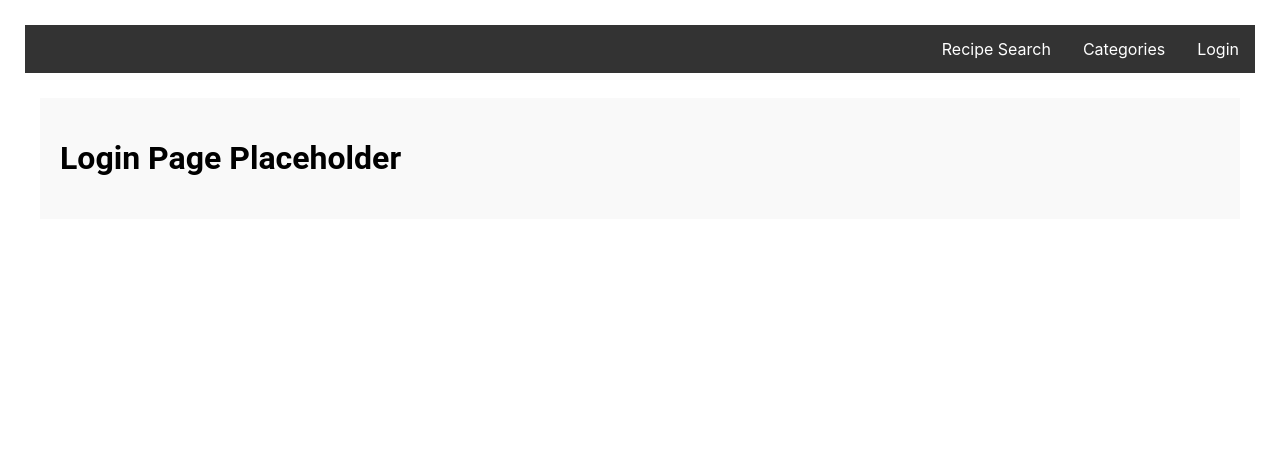
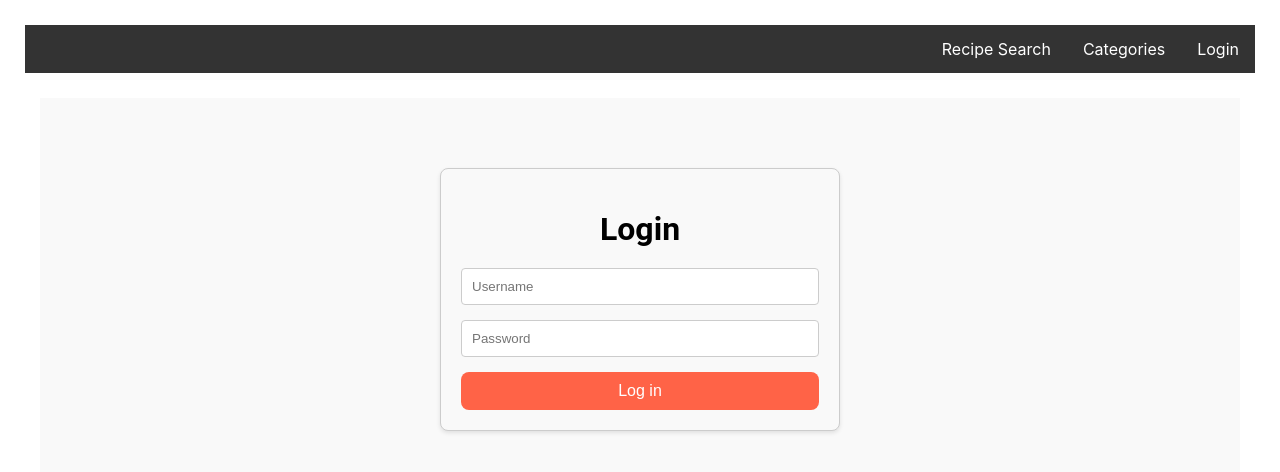
Before and after one commit to denislavninov/recipe-search-app, a React (Create React App) app: page /login in a window 1280 px wide. Shown: the top 472 px of the page. Built offline with nearby package versions, Linux system fonts and the light colour scheme.

Commit message:
add login page and styling

```diff
--- a/src/App.css
+++ b/src/App.css
@@ -57,6 +57,10 @@
   margin-bottom: 10px;
 }
 
+.recipe-item a {
+  color: #333;
+  text-decoration: none;
+}
 
 .recipe-details {
   text-align: center;
@@ -135,7 +139,19 @@ label {
   font-weight: bold;
 }
 
-input, textarea {
+/* input, textarea {
+  width: 100%;
+  padding: 10px;
+  border: 1px solid #ccc;
+  border-radius: 4px;
+  font-size: 16px;
+} */
+
+/* input:focus, textarea:focus {
+  border-color: #FF6347;
+  outline: none;
+} */
+.create-input, .create-textarea {
   width: 100%;
   padding: 10px;
   border: 1px solid #ccc;
@@ -143,10 +159,12 @@ input, textarea {
   font-size: 16px;
 }
 
-input:focus, textarea:focus {
+.create-input:focus, .create-textarea:focus {
   border-color: #FF6347;
   outline: none;
 }
+
+
 
 .submit-button {
   background-color: #FF6347;
@@ -198,3 +216,48 @@ h2 {
 .category-item a:focus {
   outline: none;
 }
+
+/* login */
+
+.login-container {
+  max-width: 400px;
+  margin: 50px auto;
+  padding: 20px;
+  border: 1px solid #ccc;
+  border-radius: 8px;
+  background-color: #f9f9f9;
+  box-shadow: 0 2px 4px rgba(0, 0, 0, 0.1);
+  display: flex;
+  flex-direction: column;
+  align-items: center;
+}
+
+.login-container h1 {
+text-align: center;
+margin-bottom: 20px;
+}
+
+.login-input {
+  margin-bottom: 15px;
+  width: 100%;
+  padding: 10px;
+  border: 1px solid #ccc;
+  border-radius: 4px;
+}
+
+.button-log {
+  padding: 10px 20px;
+  background-color: #FF6347;
+  color: white;
+  border: none;
+  border-radius: 8px;
+  cursor: pointer;
+  font-size: 16px;
+  transition: background-color 0.3 ease;
+  width: 100%;
+}
+
+.button-log:hover {
+  background-color: #FF4500;
+
+}
--- a/src/AppRouter.js
+++ b/src/AppRouter.js
@@ -7,17 +7,27 @@ import { CreateNewRecipe } from "./modules/recipes/CreateRecipe";
 import { useState } from "react";
 import { Categories } from "./modules/categories/Categories";
 import { RecipeListByCategory } from "./modules/categories/RecipeListByCategory";
-import { UserProvider } from "./modules/user/UserContext";
+import { Login } from "./modules/user/Login";
 
 export const AppRouter = () => {
-  const [isLoggedIn, setIsLoggedIn] = useState(true);
+  const [isLoggedIn, setIsLoggedIn] = useState(false);
+
   return (
-    <>
-      <UserProvider>
     <Routes>
-          <Route path="/login" element={<h1>Login Page Placeholder</h1>} />
+      <Route path="/login" element={<Login />} />
+
+      <Route
+        path="/create-new-recipe"
+        element={
+          <ProtectedRoute>
+            <CreateNewRecipe />
+          </ProtectedRoute>
+        }
+      />
 
       <Route path="/categories" element={<Categories />} />
+      <Route path="/recipes/:category" element={<RecipeListByCategory />} />
+
       <Route
         path="/"
         element={
@@ -28,18 +38,8 @@ export const AppRouter = () => {
           </>
         }
       />
-          <Route
-            path="/create-new-recipe"
-            element={
-              <ProtectedRoute isLoggedIn={isLoggedIn}>
-                <CreateNewRecipe />
-              </ProtectedRoute>
-            }
-          />
-          <Route path="/recipes/:category" element={<RecipeListByCategory />} />
+
       <Route path="*" element={<h1>Page not found</h1>} />
     </Routes>
-      </UserProvider>
-    </>
   );
 };
--- a/src/modules/NavBar/NavbarComponent.js
+++ b/src/modules/NavBar/NavbarComponent.js
@@ -27,7 +27,9 @@ export const Navbar = () => {
               </ProtectedRoute>
             </li>
             <li>
-              <button onClick={handleLogout}>Logout</button>
+              <NavLink to="/" onClick={handleLogout}>
+                Logout
+              </NavLink>
             </li>
           </>
         ) : (
--- a/src/modules/categories/Categories.js
+++ b/src/modules/categories/Categories.js
@@ -1,4 +1,5 @@
 import React, { useEffect, useState } from "react";
+import { useNavigate } from "react-router-dom";
 import {
   fetchCategories,
   fetchRecipesByCategory,
@@ -13,6 +14,7 @@ export const Categories = () => {
   const [recipes, setRecipes] = useState([]); // State to hold recipes for the selected category
   const [selectedRecipe, setSelectedRecipe] = useState(null);
   const [recipeLoading, setRecipeLoading] = useState(false);
+  const navigate = useNavigate();
 
   useEffect(() => {
     const getCategories = async () => {
@@ -29,17 +31,8 @@ export const Categories = () => {
     getCategories();
   }, []);
 
-  const handleCategorySelect = async (categoryName) => {
-    setRecipeLoading(true);
-    try {
-      const fetchedRecipes = await fetchRecipesByCategory(categoryName);
-      setRecipes(fetchedRecipes);
-      setSelectedRecipe(null);
-    } catch (err) {
-      setError(err.message);
-    } finally {
-      setRecipeLoading(false);
-    }
+  const handleCategorySelect = (categoryName) => {
+    navigate(`/recipes/${categoryName}`);
   };
 
   const handleRecipeSelect = (recipe) => {
--- a/src/modules/categories/RecipeListByCategory.js
+++ b/src/modules/categories/RecipeListByCategory.js
@@ -1,5 +1,5 @@
 import React, { useEffect, useState } from "react";
-import { useParams } from "react-router-dom";
+import { Link, useParams } from "react-router-dom";
 import { fetchRecipesByCategory } from "../recipes/recipeService"; // Create this function to fetch recipes by category
 
 export const RecipeListByCategory = () => {
@@ -27,11 +27,14 @@ export const RecipeListByCategory = () => {
   if (error) return <h2>Error: {error}</h2>;
 
   return (
-    <div>
-      <h2>Recipes in {category}</h2>
+    <div className="recipe-list">
       <ul>
+        <h2>Recipes in {category}</h2>
         {recipes.map((recipe) => (
-          <li key={recipe.idMeal}>{recipe.strMeal}</li> // Display recipe names
+          <li key={recipe.idMeal} className="recipe-item">
+            {/* {recipe.strMeal} */}
+            <Link to={`/recipe/${recipe.strMeal}`}>{recipe.strMeal}</Link>
+          </li> // Display recipe names
         ))}
       </ul>
     </div>
--- a/src/modules/recipes/CreateRecipe.js
+++ b/src/modules/recipes/CreateRecipe.js
@@ -21,6 +21,7 @@ export const CreateNewRecipe = () => {
           <label htmlFor="recipeName"> Recipe Name</label>
           <input
             id="recipeName"
+            className="create-input"
             aria-label="Create recipe search"
             placeholder="Create for recipes..."
             onChange={(e) => setRecipeName(e.target.value)}
@@ -31,6 +32,7 @@ export const CreateNewRecipe = () => {
           <label htmlFor="ingredints">Ingredients</label>
           <textarea
             id="ingredients"
+            className="styled-textarea"
             aria-label="Recipe name"
             value={ingredients}
             onChange={(e) => setIngredients(e.target.value)}
--- /dev/null
+++ b/src/modules/user/Login.jsx
@@ -0,0 +1,44 @@
+import React, { useState } from "react";
+import { useUser } from "./UserContext";
+import { useNavigate } from "react-router-dom";
+
+export const Login = () => {
+  const { setUser } = useUser();
+  const [username, setUsername] = useState("");
+  const [password, setPassword] = useState("");
+  const [error, setError] = useState("");
+  const navigate = useNavigate();
+
+  const handleLogin = () => {
+    if (username && password) {
+      setUser({ name: username });
+      navigate("/");
+    } else {
+      setError("Kullanıcı adı ve şifre gereklidir.");
+    }
+  };
+
+  return (
+    <div className="login-container">
+      <h1>Login</h1>
+      {error && <p style={{ color: "red" }}>{error}</p>}
+      <input
+        className="login-input"
+        type="text"
+        placeholder="Username"
+        value={username}
+        onChange={(e) => setUsername(e.target.value)}
+      />
+      <input
+        className="login-input"
+        type="password"
+        placeholder="Password"
+        value={password}
+        onChange={(e) => setPassword(e.target.value)}
+      />
+      <button className="button-log" onClick={handleLogin}>
+        Log in
+      </button>{" "}
+    </div>
+  );
+};
--- a/src/modules/user/UserContext.js
+++ b/src/modules/user/UserContext.js
@@ -3,18 +3,10 @@ import React, { createContext, useContext, useState } from "react";
 const UserContext = createContext();
 
 export const UserProvider = ({ children }) => {
-  const [user, setUser] = useState(null); // Manage user state
-
-  const login = (userData) => {
-    setUser(userData); // Set user data on login
-  };
-
-  const logout = () => {
-    setUser(null); // Clear user data on logout
-  };
+  const [user, setUser] = useState(null);
 
   return (
-    <UserContext.Provider value={{ user, login, logout }}>
+    <UserContext.Provider value={{ user, setUser }}>
       {children}
     </UserContext.Provider>
   );
```
Lines whose indentation alone changed are shown as unchanged.
